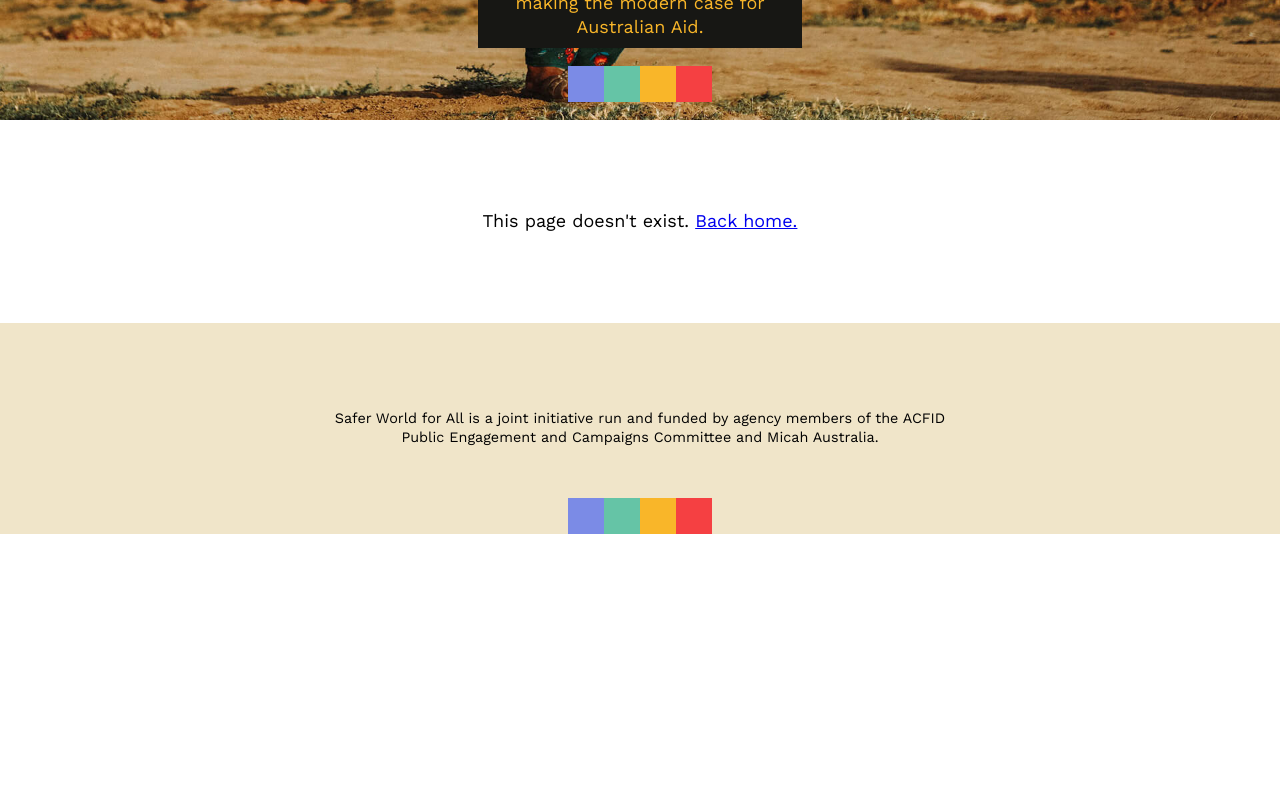
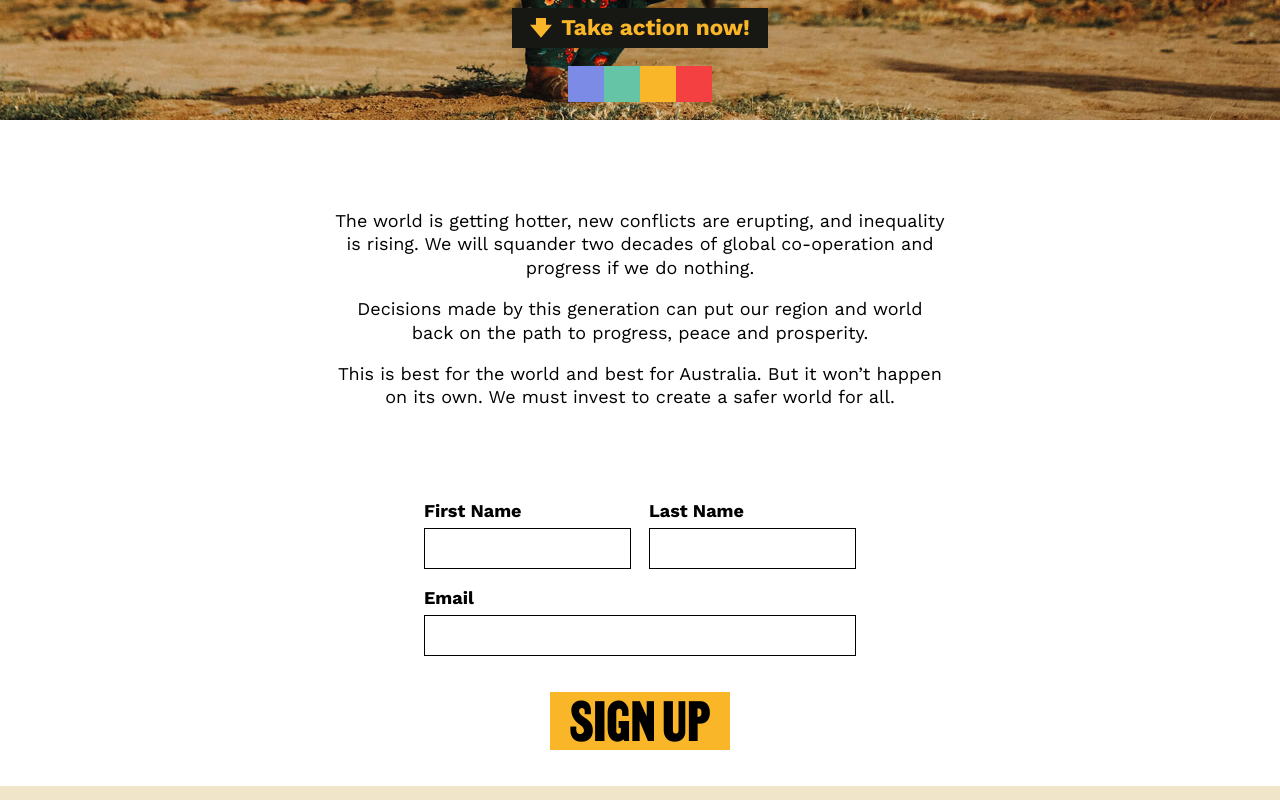
Before and after one commit to BeechAgency/saferworld-holding, a React (Vite) app: page /hff in a window 1280 px wide. Shown: the part 600-1400 px from the top of the page. Before the commit the page ends 1134 px from the top, so only its background shows below. Built offline with nearby package versions, Linux system fonts and the light colour scheme.

Commit message:
Added a HFF landing page

```diff
--- /dev/null
+++ b/src/HFF.jsx
@@ -0,0 +1,48 @@
+import React, { useState } from "react";
+import Layout from "./Layout";
+import Header from "./components/header/Header";
+import MailchimpForm from "./components/mailchimpForm/MailchimpForm";
+import LogoGrid from "./components/logoGrid/LogoGrid";
+
+export default function HFF() {
+  const [formDone, setFormDone] = useState(false);
+  const formCallBack = (msg = false) => {
+    setFormDone(true);
+  };
+
+  return (
+    <Layout>
+      <Header />
+      <section>
+        <p>
+          The world is getting hotter, new conflicts are erupting, and
+          inequality is rising. We will squander two decades of global
+          co-operation and progress if we do nothing.
+        </p>
+        <p>
+          Decisions made by this generation can put our region and world back on
+          the path to progress, peace and prosperity.
+        </p>
+        <p>
+          This is best for the world and best for Australia. But it won’t happen
+          on its own. We must invest to create a safer world for all.
+        </p>
+      </section>
+      <section className="form-block">
+        {!formDone ? (
+          <MailchimpForm
+            callBack={formCallBack}
+            tags="2972425,2972426"
+            hideOrg
+            hideRole
+          />
+        ) : (
+          <p>Thanks, we'll be in touch soon.</p>
+        )}
+      </section>
+      {/*<section>
+                <LogoGrid />
+            </section>*/}
+    </Layout>
+  );
+}
--- a/src/components/mailchimpForm/MailchimpForm.jsx
+++ b/src/components/mailchimpForm/MailchimpForm.jsx
@@ -4,7 +4,7 @@ import jsonp from 'jsonp';
 
 const formUrl = 'https://saferworld.us21.list-manage.com/subscribe/post?u=1e88f3849531b2e943815a986&amp;id=9c6a68827d&amp;f_id=0036e1e6f0'; //'https://micahaustralia.us10.list-manage.com/subscribe/post?u=23c18cced86d3cc69289b206c&amp;id=809b06b2ae&amp;f_id=007cd1e5f0';
 
-export default function MailchimpForm({ callBack }) {
+export default function MailchimpForm({ callBack, tags = '', hideOrg = false, hideRole = false }) {
     const [email, setEmail] = useState('');
     const [firstName, setFirstName] = useState('');
     const [lastName, setLastName] = useState('');
@@ -25,24 +25,26 @@ export default function MailchimpForm({ callBack }) {
         //if(honey !== '') return console.log('No submitty, you got honey');
 
         jsonp(
-            `${formUrl}&EMAIL=${email}&FNAME=${firstName}&LNAME=${lastName}&ORG=${org}&ROLE=${role}`,
-            { param : 'c' },
+          `${formUrl}&EMAIL=${email}&FNAME=${firstName}&LNAME=${lastName}&ORG=${org}&ROLE=${role}&tags=${tags}`,
+          { param: "c" },
           function (error, data) {
-                console.log('Doing a thing, ', error, data);
-                if(error) throw error;
+            console.log("Doing a thing, ", error, data);
+            if (error) throw error;
 
             console.log(error, data);
             //const { msg, result } = data;
             //console.log(msg, result)
 
             doThing();
-        })
+          }
+        );
 
         callBack();
     }
+
   return (
     <form onSubmit={onSubmit}>
-        <div className='input-row'>
+      <div className="input-row">
         <div className="input-group">
           <label htmlFor="inputFNAME">First Name</label>
           <input
@@ -77,7 +79,7 @@ export default function MailchimpForm({ callBack }) {
           value={email}
         />
       </div>
-        <div className="input-group">
+      <div className="input-group" style={hideRole ? { display: "none" } : {}}>
         <label htmlFor="inputROLE">Role</label>
         <input
           id="inputROLE"
@@ -88,7 +90,10 @@ export default function MailchimpForm({ callBack }) {
           value={role}
         />
       </div>
-        <div className="input-group">
+      <div
+        className="input-group"
+        style={hideOrg ? { display: "none" } : {}}
+      >
         <label htmlFor="inputORG">Organisation</label>
         <input
           id="inputORG"
@@ -99,10 +104,21 @@ export default function MailchimpForm({ callBack }) {
           value={org}
         />
       </div>
-        <div aria-hidden="true" style={{position: 'absolute', left: '-5000px' }}>
-            <input type="text" name="b_1e88f3849531b2e943815a986_9c6a68827d" tabIndex="-1" value={honey} onChange={(e) => setHoney(e.target.value)} />
+      <div style={{ display: "none" }}>
+        <input type="hidden" name="tags" value={tags} />
       </div>
-        <button type="submit"><span>Sign Up</span></button>
+      <div aria-hidden="true" style={{ position: "absolute", left: "-5000px" }}>
+        <input
+          type="text"
+          name="b_1e88f3849531b2e943815a986_9c6a68827d"
+          tabIndex="-1"
+          value={honey}
+          onChange={(e) => setHoney(e.target.value)}
+        />
+      </div>
+      <button type="submit">
+        <span>Sign Up</span>
+      </button>
     </form>
-  )
+  );
 }
--- a/src/main.jsx
+++ b/src/main.jsx
@@ -9,15 +9,21 @@ import './fonts.css'
 import './index.css'
 import Acfid from './Acfid.jsx'
 import Error from './Error.jsx'
+import HFF from './HFF.jsx'
 
 const router = createBrowserRouter([
   {
     path: "/",
     element: <App />,
-    errorElement: <Error />
-  },{
+    errorElement: <Error />,
+  },
+  {
     path: "/acfid",
     element: <Acfid />,
+  },
+  {
+    path: "/hff",
+    element: <HFF />,
   },
 ]);
 
```
Lines whose indentation alone changed are shown as unchanged.
